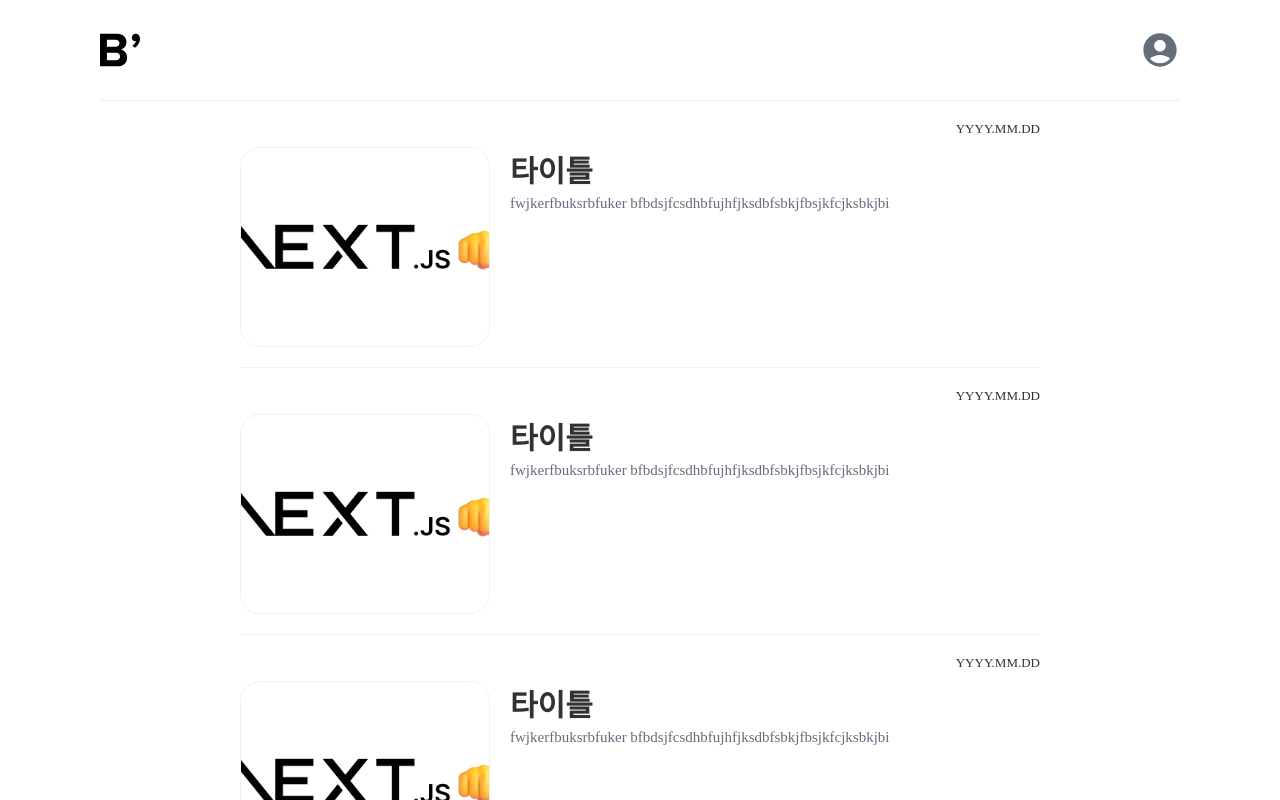
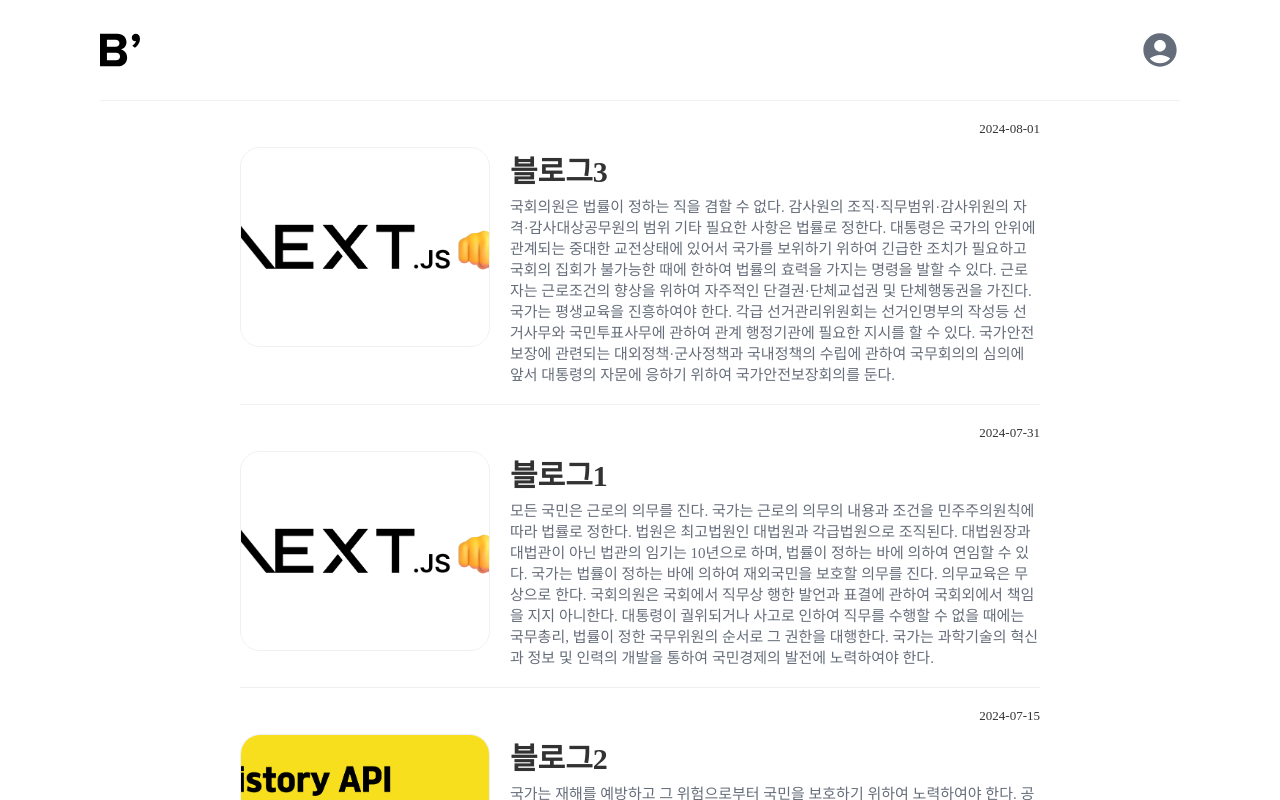
Before and after one commit to miji0317/next-reminder, a Next.js app: page / in a window 1280 px wide. Shown: the top 800 px of the page. Built offline with nearby package versions, Linux system fonts and the light colour scheme; a web font is replaced by a local one.

Commit message:
Feat: postList 데이터 바인딩

```diff
--- a/src/app/_component/DefaultProfile.tsx
+++ b/src/app/_component/DefaultProfile.tsx
@@ -1,4 +1,3 @@
-import { IconContext } from 'react-icons';
 import { MdAccountCircle } from 'react-icons/md';
 import styled from 'styled-components';
 import { colors } from '@/styles/colors';
@@ -9,7 +8,7 @@ type Props = {
 
 export default function DefaultProifle({ size }: Props) {
   return (
-    <ReactIcon color={colors.DarkGray} hoverColor={colors.Black}>
+    <ReactIcon color={colors.DarkGray}>
       <MdAccountCircle size={size} />
     </ReactIcon>
   );
@@ -22,7 +21,4 @@ const ReactIcon = styled.div<{ color?: string; hoverColor?: string }>`
   svg {
     color: ${({ color }) => color ?? 'black'};
   }
-  svg:hover {
-    color: ${({ hoverColor }) => hoverColor ?? 'black'};
-  }
 `;
--- a/src/app/posts/_component/postItem.tsx
+++ b/src/app/posts/_component/postItem.tsx
@@ -1,18 +1,22 @@
 import styled from 'styled-components';
-import Image from 'next/image';
+import Image, { StaticImageData } from 'next/image';
 import { fonts } from '@/styles/fonts';
 import { colors } from '@/styles/colors';
 import { media } from '@/styles/media';
-import Thumbnail from '../../../../public/thumbnail2.png';
+import { postType } from '@/static/postList';
 
-export default function Posts() {
+type Props = {
+  post: postType;
+};
+
+export default function Posts({ post }: Props) {
   return (
     <PostItemWrap>
-      <Date>YYYY.MM.DD</Date>
+      <Date>{post.createdAt}</Date>
       <PostItem className="mousePointer">
-        <ThumbnailBox src={Thumbnail} alt="썸네일" />
-        <Title>타이틀</Title>
-        <Content>fwjkerfbuksrbfuker bfbdsjfcsdhbfujhfjksdbfsbkjfbsjkfcjksbkjbi</Content>
+        {post.image && <ThumbnailBox src={post.image} alt="썸네일" />}
+        <Title>{post.title}</Title>
+        <Content>{post.content}</Content>
       </PostItem>
     </PostItemWrap>
   );
--- a/src/app/posts/page.tsx
+++ b/src/app/posts/page.tsx
@@ -1,17 +1,32 @@
 'use client';
 
+import { useState, useEffect } from 'react';
+import { StaticImageData } from 'next/image';
 import styled from 'styled-components';
 import Header from '@/app/_component/Header';
 import PostItem from './_component/postItem';
 import { colors } from '@/styles/colors';
+import { postList } from '@/static/postList';
 
 export default function Posts() {
+  // 정렬된 데이터
+  const [posts, setPosts] = useState<any>();
+
+  useEffect(() => {
+    if (postList) {
+      const sortedData = [...postList].sort(
+        (a, b) => new Date(b.createdAt).getTime() - new Date(a.createdAt).getTime()
+      );
+      setPosts(sortedData);
+    }
+  }, [postList]);
+
   return (
     <PostLayout className="defaultPadding">
       <Header />
-      <PostItem />
-      <PostItem />
-      <PostItem />
+      {posts?.map((post) => (
+        <PostItem key={post.postId} post={post} />
+      ))}
     </PostLayout>
   );
 }
--- /dev/null
+++ b/src/static/postList.ts
@@ -0,0 +1,41 @@
+import { StaticImageData } from 'next/image';
+import Thumbnail1 from '../../public/thumbnail1.png';
+import Thumbnail2 from '../../public/thumbnail2.png';
+
+export type postType = {
+  postId: number;
+  title: string;
+  content: string;
+  image: StaticImageData;
+  createdAt: string;
+};
+
+export const postList = [
+  {
+    postId: 1,
+    userId: 'unknown',
+    title: '블로그1',
+    content:
+      '모든 국민은 근로의 의무를 진다. 국가는 근로의 의무의 내용과 조건을 민주주의원칙에 따라 법률로 정한다. 법원은 최고법원인 대법원과 각급법원으로 조직된다. 대법원장과 대법관이 아닌 법관의 임기는 10년으로 하며, 법률이 정하는 바에 의하여 연임할 수 있다. 국가는 법률이 정하는 바에 의하여 재외국민을 보호할 의무를 진다. 의무교육은 무상으로 한다. 국회의원은 국회에서 직무상 행한 발언과 표결에 관하여 국회외에서 책임을 지지 아니한다. 대통령이 궐위되거나 사고로 인하여 직무를 수행할 수 없을 때에는 국무총리, 법률이 정한 국무위원의 순서로 그 권한을 대행한다. 국가는 과학기술의 혁신과 정보 및 인력의 개발을 통하여 국민경제의 발전에 노력하여야 한다.',
+    image: Thumbnail2,
+    createdAt: '2024-07-31'
+  },
+  {
+    postId: 2,
+    userId: 'unknown',
+    title: '블로그2',
+    content:
+      '국가는 재해를 예방하고 그 위험으로부터 국민을 보호하기 위하여 노력하여야 한다. 공공필요에 의한 재산권의 수용·사용 또는 제한 및 그에 대한 보상은 법률로써 하되, 정당한 보상을 지급하여야 한다. 재판의 전심절차로서 행정심판을 할 수 있다. 행정심판의 절차는 법률로 정하되, 사법절차가 준용되어야 한다. 국회는 법률에 저촉되지 아니하는 범위안에서 의사와 내부규율에 관한 규칙을 제정할 수 있다. 대통령은 조약을 체결·비준하고, 외교사절을 신임·접수 또는 파견하며, 선전포고와 강화를 한다. 중앙선거관리위원회는 대통령이 임명하는 3인, 국회에서 선출하는 3인과 대법원장이 지명하는 3인의 위원으로 구성한다. 위원장은 위원중에서 호선한다.',
+    image: Thumbnail1,
+    createdAt: '2024-07-15'
+  },
+  {
+    postId: 3,
+    userId: 'unknown',
+    title: '블로그3',
+    content:
+      '국회의원은 법률이 정하는 직을 겸할 수 없다. 감사원의 조직·직무범위·감사위원의 자격·감사대상공무원의 범위 기타 필요한 사항은 법률로 정한다. 대통령은 국가의 안위에 관계되는 중대한 교전상태에 있어서 국가를 보위하기 위하여 긴급한 조치가 필요하고 국회의 집회가 불가능한 때에 한하여 법률의 효력을 가지는 명령을 발할 수 있다. 근로자는 근로조건의 향상을 위하여 자주적인 단결권·단체교섭권 및 단체행동권을 가진다. 국가는 평생교육을 진흥하여야 한다. 각급 선거관리위원회는 선거인명부의 작성등 선거사무와 국민투표사무에 관하여 관계 행정기관에 필요한 지시를 할 수 있다. 국가안전보장에 관련되는 대외정책·군사정책과 국내정책의 수립에 관하여 국무회의의 심의에 앞서 대통령의 자문에 응하기 위하여 국가안전보장회의를 둔다.',
+    image: Thumbnail2,
+    createdAt: '2024-08-01'
+  }
+];
```
